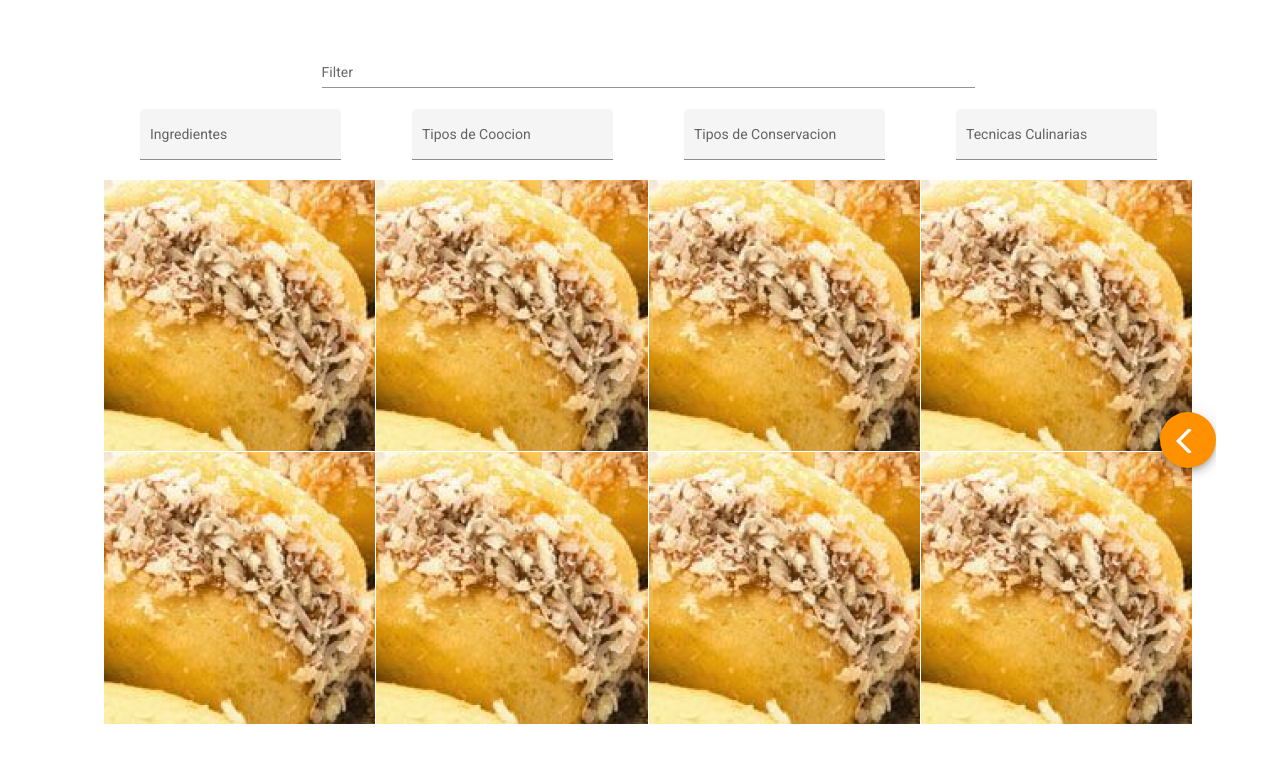
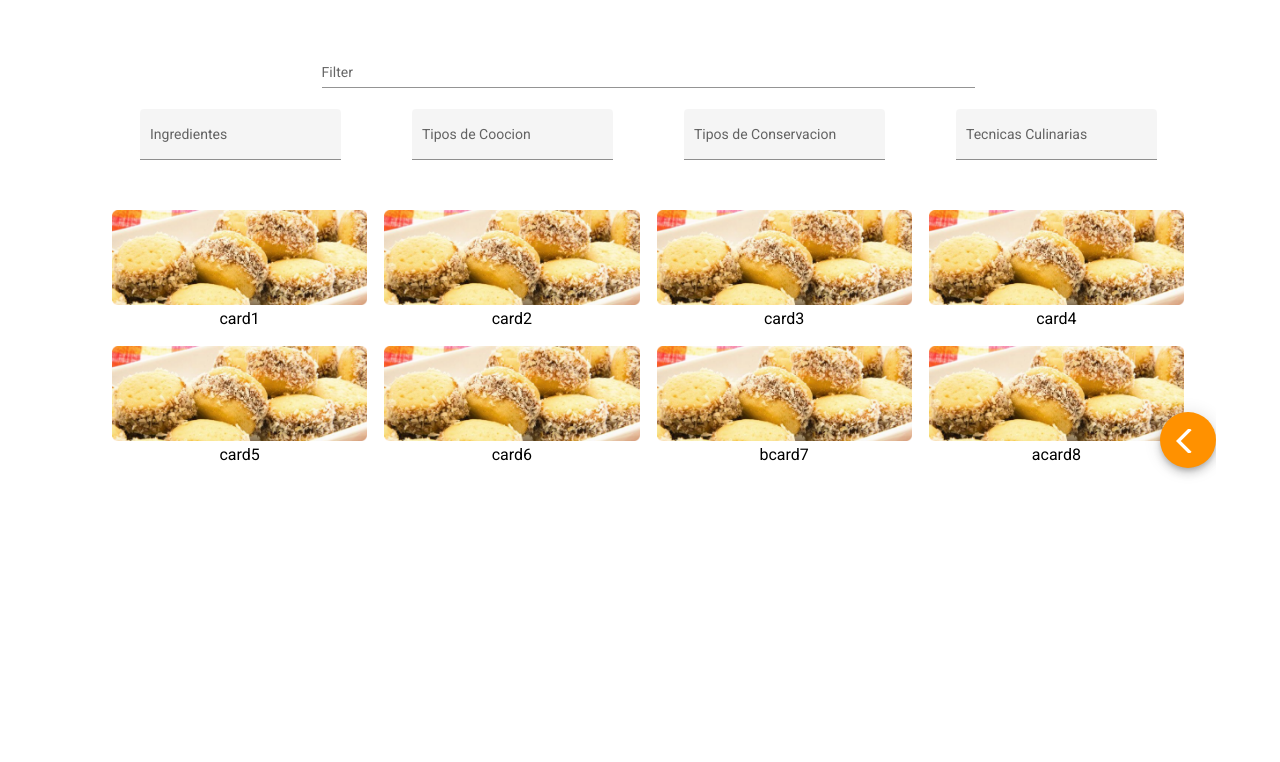
Before and after one commit to paxasaval/GastroAcademi-, an Angular app: page /Buscar-receta in a window 1280 px wide. Shown: the top 762 px of the page. Built offline with nearby package versions, Linux system fonts and the light colour scheme.

Commit message:
search-recipe|filter & card-dataBiding

```diff
--- a/src/app/pages/search-recipe/recipe-card/recipe-card.component.html
+++ b/src/app/pages/search-recipe/recipe-card/recipe-card.component.html
@@ -1,6 +1,8 @@
 <div class="card">
-  <img src="../../../../assets/Rectangle 81 (2).png" alt="">
+  <div class="img">
+    <img src="../../../../assets/Rectangle 81 (2).png" alt="">
+  </div>
   <div class="title">
-    <h3>Receta 1</h3>
+    <h3>{{card.name}}</h3>
   </div>
 </div>
--- a/src/app/pages/search-recipe/recipe-card/recipe-card.component.sass
+++ b/src/app/pages/search-recipe/recipe-card/recipe-card.component.sass
@@ -0,0 +1,15 @@
+:host
+  height: auto
+  width: auto
+.card
+  height: auto
+  margin: 0.5rem
+  .img
+    height: 60%
+    display: flex
+    justify-content: center
+    align-items: center
+    img
+      width: 100%
+  .title
+    text-align: center
--- a/src/app/pages/search-recipe/recipe-card/recipe-card.component.ts
+++ b/src/app/pages/search-recipe/recipe-card/recipe-card.component.ts
@@ -1,4 +1,4 @@
-import { Component, OnInit } from '@angular/core';
+import { Component, Input, OnInit } from '@angular/core';
 
 @Component({
   selector: 'app-recipe-card',
@@ -6,7 +6,7 @@ import { Component, OnInit } from '@angular/core';
   styleUrls: ['./recipe-card.component.sass']
 })
 export class RecipeCardComponent implements OnInit {
-
+  @Input() card:any
   constructor() { }
 
   ngOnInit(): void {
--- a/src/app/pages/search-recipe/search/search.component.html
+++ b/src/app/pages/search-recipe/search/search.component.html
@@ -60,9 +60,9 @@
       </div>
     </div>
     <div class="grid-recipe">
-      <mat-grid-list cols="4">
-        <mat-grid-tile *ngFor="let card of cards">
-          <app-recipe-card></app-recipe-card>
+      <mat-grid-list cols="4" rowHeight="2:1">
+        <mat-grid-tile *ngFor="let card of  cards1">
+          <app-recipe-card [card]='card'></app-recipe-card>
         </mat-grid-tile>
       </mat-grid-list>
     </div>
--- a/src/app/pages/search-recipe/search/search.component.sass
+++ b/src/app/pages/search-recipe/search/search.component.sass
@@ -27,4 +27,5 @@
   display: flex
   justify-content: space-around
 .grid-recipe
-  height: 80%
+  height: auto
+  margin-top: 2em
--- a/src/app/pages/search-recipe/search/search.component.ts
+++ b/src/app/pages/search-recipe/search/search.component.ts
@@ -36,13 +36,57 @@ export class SearchComponent implements OnInit {
   filteredOptions_2?: Observable<Conservacion[]>;
   filteredOptions_3?: Observable<Tecnicas[]>;
 
-  cards: any[] = [1,2,3,4,5,6,7,8]
+  cards1?:any[]
+  cards = [
+    {
+      name:'card1',
+      image:'path:imamge1',
+      path:'url1'
+    },
+    {
+      name:'card2',
+      image:'path:imamge1',
+      path:'url1'
+    },
+    {
+      name:'card3',
+      image:'path:imamge1',
+      path:'url1'
+    },
+    {
+      name:'card4',
+      image:'path:imamge1',
+      path:'url1'
+    },
+    {
+      name:'card5',
+      image:'path:imamge1',
+      path:'url1'
+    },
+    {
+      name:'card6',
+      image:'path:imamge1',
+      path:'url1'
+    },
+    {
+      name:'bcard7',
+      image:'path:imamge1',
+      path:'url1'
+    },
+    {
+      name:'acard8',
+      image:'path:imamge1',
+      path:'url1'
+    },
+  ]
   constructor() { }
 
 
 
   applyFilter(event: Event) {
     const filterValue = (event.target as HTMLInputElement).value;
+    this.cards1 =  this.cards.filter(card=> card.name.toLowerCase().includes(filterValue))
+
   }
 
   ngOnInit(): void {
@@ -66,6 +110,7 @@ export class SearchComponent implements OnInit {
       map(value => (typeof value === 'string' ? value : value.name)),
       map(name => (name ? this._filter_3(name) : this.options_3.slice())),
     );
+    this.cards1=this.cards
   }
 
   displayFn(user: Ingredientes): string {
```
